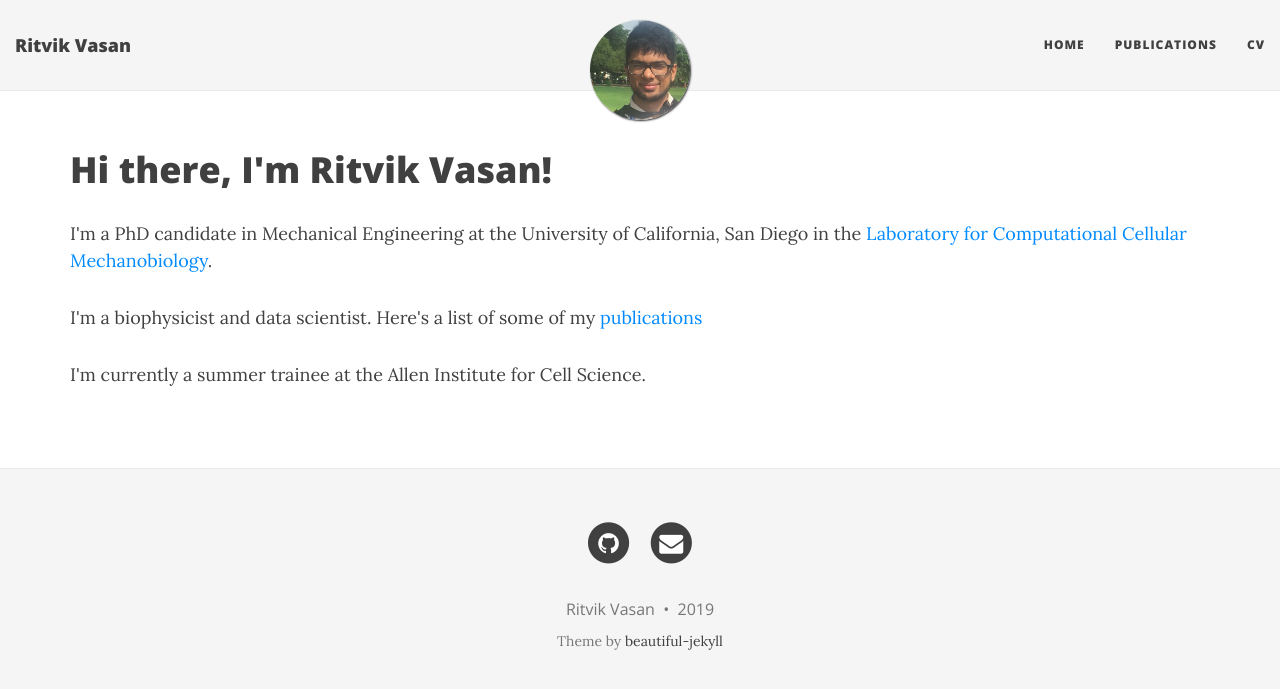
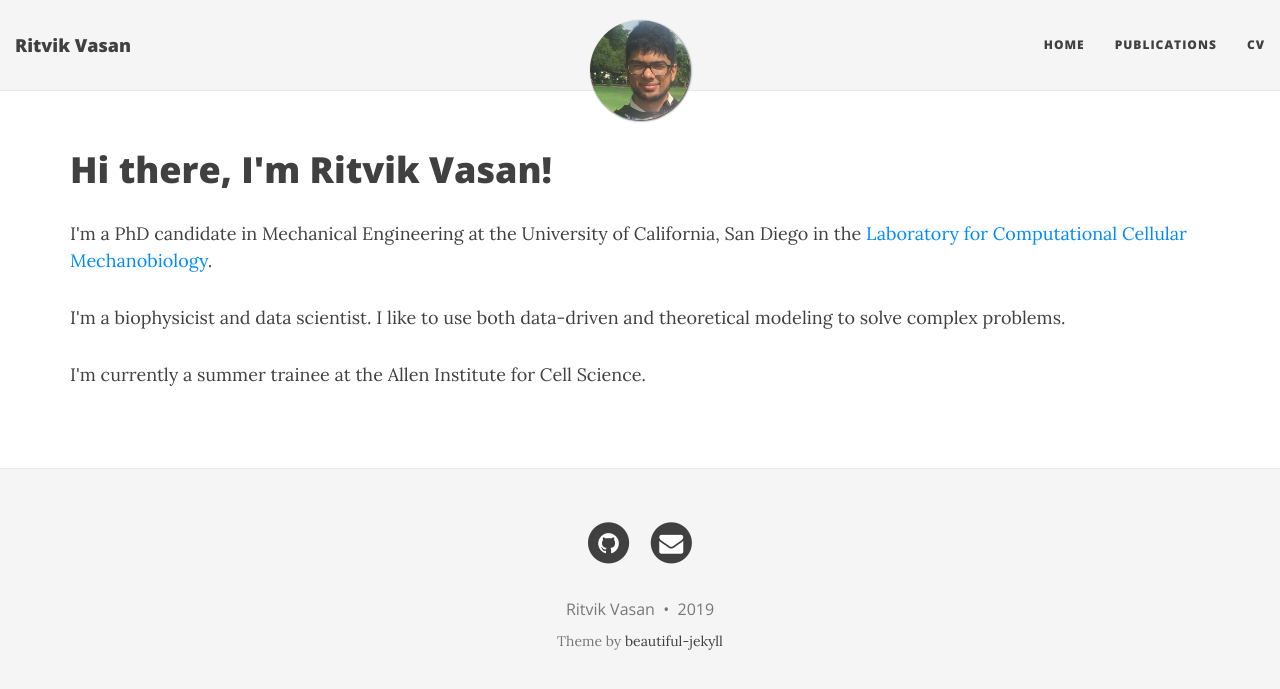
Before and after one commit to ritvikvasan/ritvikvasan.github.io, a Jekyll site: the page built from index.html, in a window 1280 px wide. Shown: the top 689 px of the page. Built offline with Jekyll 4.4.1, drawn with Linux system fonts in a browser that asks for light colours; nearby versions of some CDN libraries; the list of posts is cut into pages by our own code.

Commit message:
Updated index

```diff
--- a/index.html
+++ b/index.html
@@ -5,6 +5,6 @@ title: Ritvik Vasan, PhD candidate
 <div class="blurb">
 	<h1>Hi there, I'm Ritvik Vasan!</h1>
 	<p>I'm a PhD candidate in Mechanical Engineering at the University of California, San Diego in the <a href="https://sites.google.com/eng.ucsd.edu/prangamani">Laboratory for Computational Cellular Mechanobiology</a>. </p>
-	<p>I'm a </b>biophysicist</b> and </b>data scientist</b>. Here's a list of some of my <a href="/Publications">publications</a> </p>
+	<p>I'm a </b>biophysicist</b> and </b>data scientist</b>. I like to use both data-driven and theoretical modeling to solve complex problems. </p>
 	<p>I'm currently a summer trainee at the Allen Institute for Cell Science. </p>
 </div><!-- /.blurb -->
```
